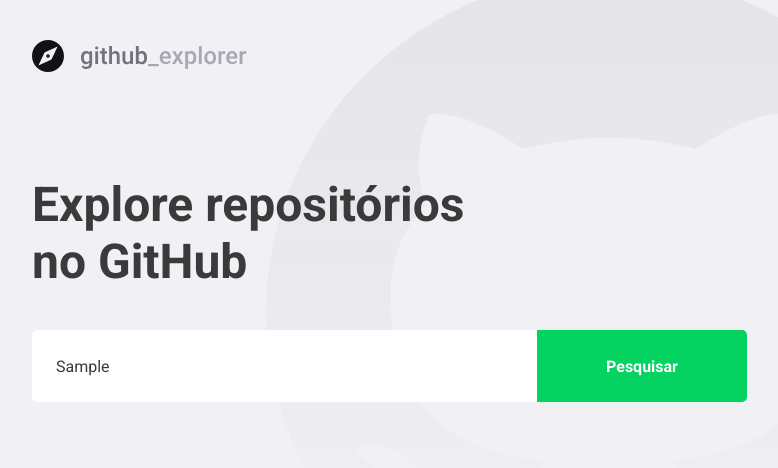
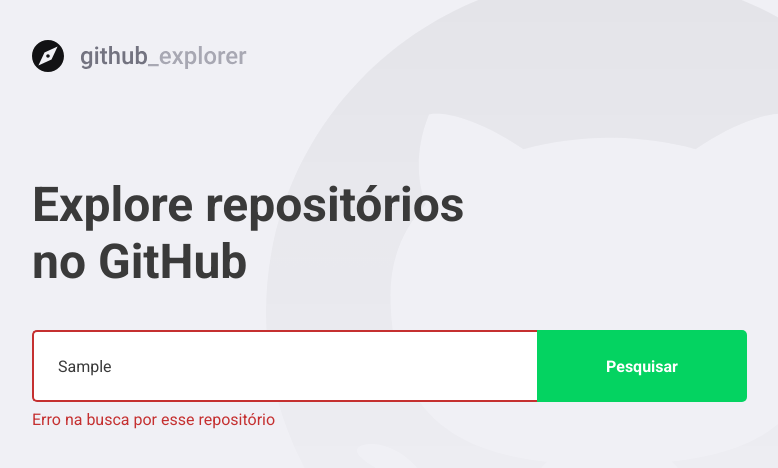
Before and after one commit to fernandolisboa/github-explorer, a React (Create React App) app: page / in a window 1280 px wide. Both pictures are taken after typing "Sample" into the empty fields and a click on the button "Pesquisar". Shown: the top 468 px of the page, without its empty margins (148-926 px from the left). Built offline with nearby package versions, Linux system fonts and the light colour scheme; no server answers.

Commit message:
handling errors

```diff
--- a/src/pages/Dashboard/index.tsx
+++ b/src/pages/Dashboard/index.tsx
@@ -4,7 +4,7 @@
 import api from '../../services/api';
 
 import logoImg from '../../assets/logo.svg';
-import { Title, Form, Repositories } from './styles';
+import { Title, Form, Repositories, Error } from './styles';
 
 interface Repository {
   full_name: string;
@@ -17,6 +17,7 @@
 
 const Dashboard: React.FC = () => {
   const [newRepo, setNewRepo] = useState('');
+  const [inputError, setInputError] = useState('');
   const [repositories, setRepositories] = useState<Repository[]>([]);
 
   async function handleAddRepository(
@@ -24,12 +25,23 @@
   ): Promise<void> {
     event.preventDefault();
 
-    const response = await api.get<Repository>(`repos/${newRepo}`);
+    if (!newRepo) {
+      setInputError('Digite o autor/nome do repositório');
+      return;
+    }
 
-    const repository = response.data;
+    try {
+      const response = await api.get<Repository>(`repos/${newRepo}`);
 
-    setRepositories([...repositories, repository]);
-    setNewRepo('');
+      const repository = response.data;
+
+      setRepositories([...repositories, repository]);
+
+      setNewRepo('');
+      setInputError('');
+    } catch (error) {
+      setInputError('Erro na busca por esse repositório');
+    }
   }
 
   return (
@@ -37,7 +49,7 @@
       <img src={logoImg} alt="Github Explorer" />
       <Title>Explore repositórios no GitHub</Title>
 
-      <Form onSubmit={handleAddRepository}>
+      <Form hasError={!!inputError} onSubmit={handleAddRepository}>
         <input
           value={newRepo}
           onChange={e => setNewRepo(e.target.value)}
@@ -45,6 +57,8 @@
         />
         <button type="submit">Pesquisar</button>
       </Form>
+
+      {inputError && <Error>{inputError}</Error>}
 
       <Repositories>
         {repositories.map(repository => (
--- a/src/pages/Dashboard/styles.ts
+++ b/src/pages/Dashboard/styles.ts
@@ -1,5 +1,9 @@
-import styled from 'styled-components';
+import styled, { css } from 'styled-components';
 import { shade } from 'polished';
+
+interface FormProps {
+  hasError: boolean;
+}
 
 export const Title = styled.h1`
   font-size: 48px;
@@ -9,7 +13,7 @@
   max-width: 435px;
 `;
 
-export const Form = styled.form`
+export const Form = styled.form<FormProps>`
   margin-top: 40px;
   max-width: 715px;
 
@@ -22,6 +26,14 @@
     border: 0;
     border-radius: 5px 0 0 5px;
     color: #3a3a3a;
+    border: 2px solid #fff;
+    border-right: 0;
+
+    ${props =>
+      props.hasError &&
+      css`
+        border-color: #c53030;
+      `}
 
     &::placeholder {
       color: #a8a8b3;
@@ -96,3 +108,9 @@
     }
   }
 `;
+
+export const Error = styled.span`
+  display: block;
+  color: #c53030;
+  margin-top: 8px;
+`;
```
